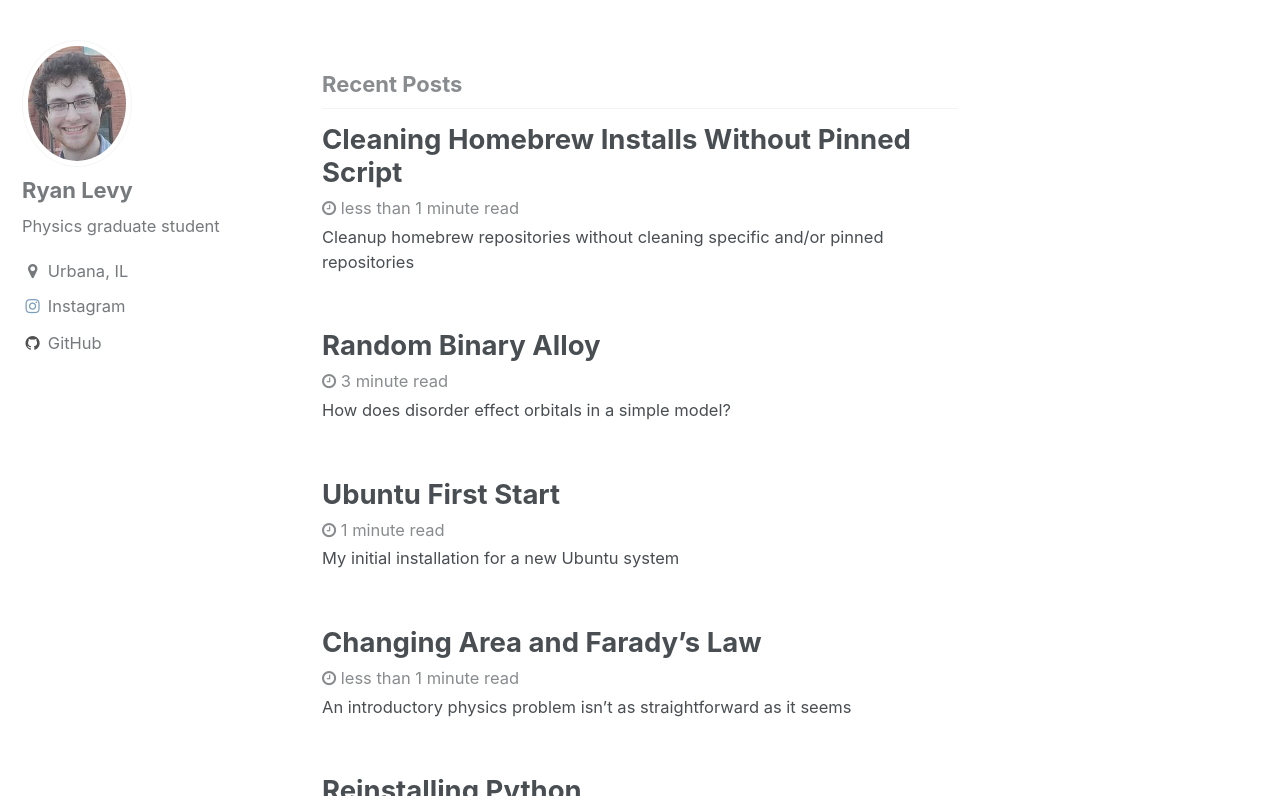
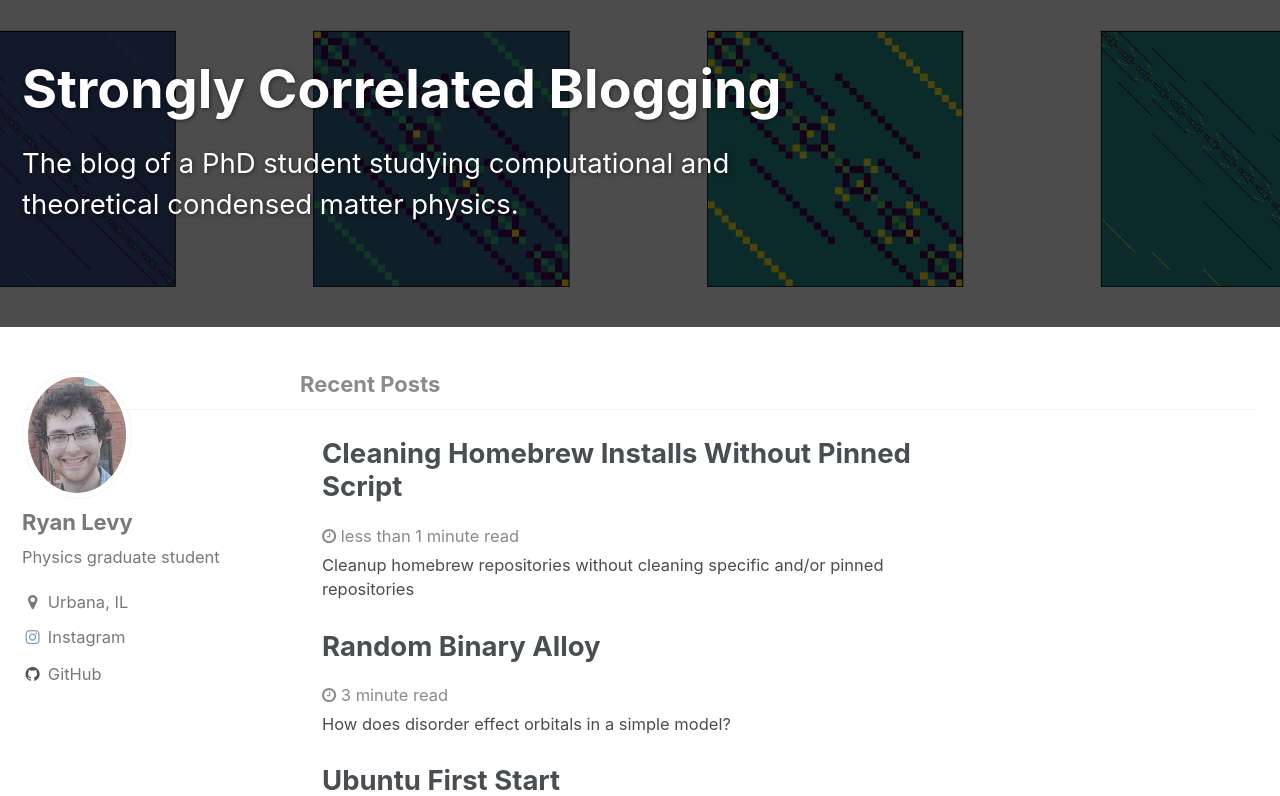
Before and after one commit to ryanlevy/ryanlevy.github.io, a Jekyll site: the page built from index.html, in a window 1280 px wide and 900 px high, cut to the strip 104-900 px from the top of the window. Built offline with Jekyll 4.4.1, drawn with Linux system fonts in a browser that asks for light colours; the list of posts is cut into pages by our own code.

Commit message:
new homepage look

```diff
--- /dev/null
+++ b/_layouts/splash_home.html
@@ -0,0 +1,31 @@
+---
+layout: default
+---
+
+{% if page.header.overlay_color or page.header.overlay_image or page.header.image %}
+  {% include page__hero.html %}
+{% elsif page.header.video.id and page.header.video.provider %}
+  {% include page__hero_video.html %}
+{% endif %}
+
+<div id="main" role="main">
+  {% include sidebar.html %}
+  <article class="splash" itemscope itemtype="http://schema.org/CreativeWork">
+    {% if page.title %}<meta itemprop="headline" content="{{ page.title | markdownify | strip_html | strip_newlines | escape_once }}">{% endif %}
+    {% if page.excerpt %}<meta itemprop="description" content="{{ page.excerpt | markdownify | strip_html | strip_newlines | escape_once }}">{% endif %}
+    {% if page.date %}<meta itemprop="datePublished" content="{{ page.date | date: "%B %d, %Y" }}">{% endif %}
+    {% if page.last_modified_at %}<meta itemprop="dateModified" content="{{ page.last_modified_at | date: "%B %d, %Y" }}">{% endif %}
+
+    <section class="page__content" itemprop="text">
+      {{ content }}
+    <h3 class="archive__subtitle">{{ site.data.ui-text[site.locale].recent_posts | default: "Recent Posts" }}</h3>
+    <div class="archive">
+    {% for post in paginator.posts %}
+      {% include archive-single.html %}
+    {% endfor %}
+
+    {% include paginator.html %}
+    </div>
+    </section>
+  </article>
+</div>
--- a/index.html
+++ b/index.html
@@ -1,4 +1,9 @@
 ---
-layout: home
+layout: splash_home
 author_profile: true
+header:
+  overlay_color: "#5e616c"
+  overlay_image: /assets/images/home_splash.png
+  overlay_filter: 0.7
+excerpt: The blog of a PhD student studying computational and theoretical condensed matter physics.
 ---
```
Also changed, not shown: assets/images/home_splash.png (added).
